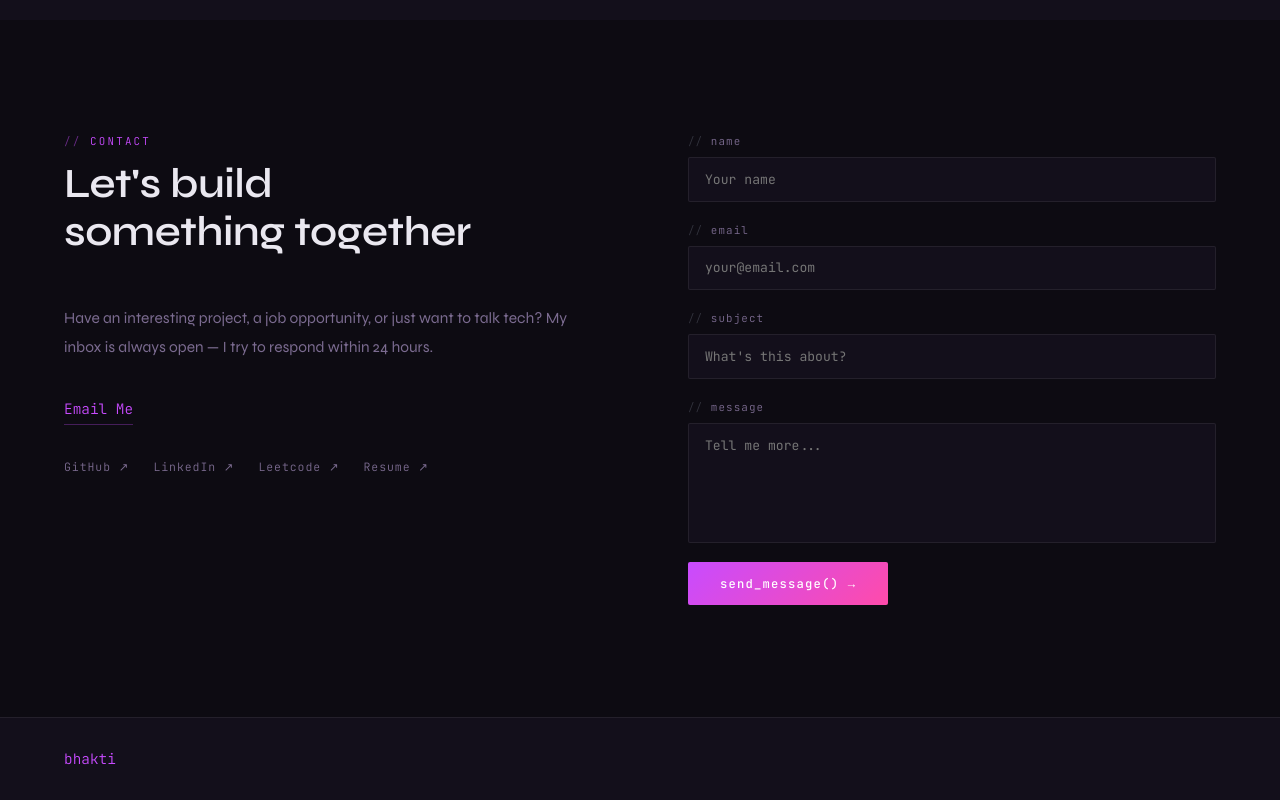
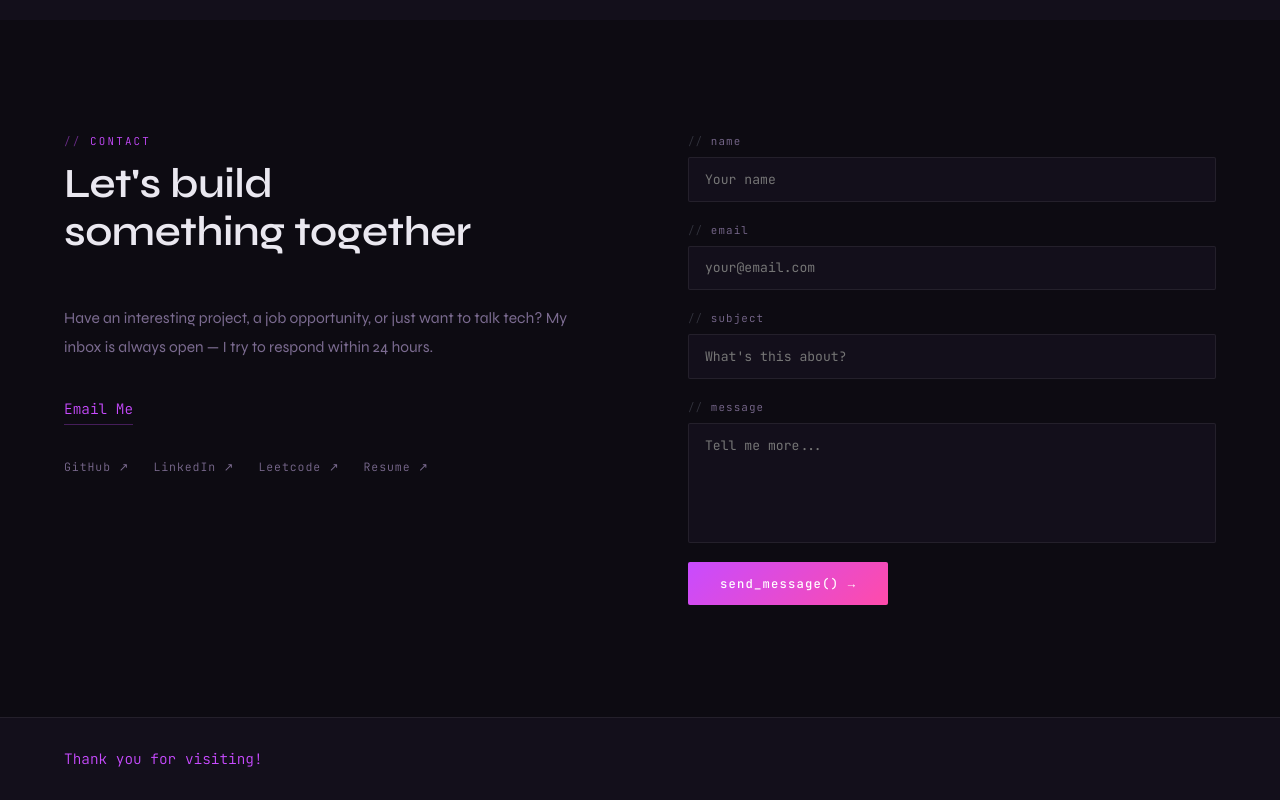
Before and after one commit to chaudharybhakti0-bot/bhakti_Portfolio, a plain HTML site: page index.html in a window 1280 px wide. Shown: the part 3421-4221 px from the top of the page. Drawn offline with Linux system fonts and the light colour scheme.

```diff
--- a/index.html
+++ b/index.html
@@ -354,7 +354,7 @@
 
 <!-- FOOTER -->
 <footer>
-  <div class="footer-logo">bhakti</div>
+  <div class="footer-logo">Thank you for visiting!</div>
 </footer>
 <script>
   const phrases = ["scalable backends.", "clean APIs.", "fast web apps.", "things that matter."];
```
